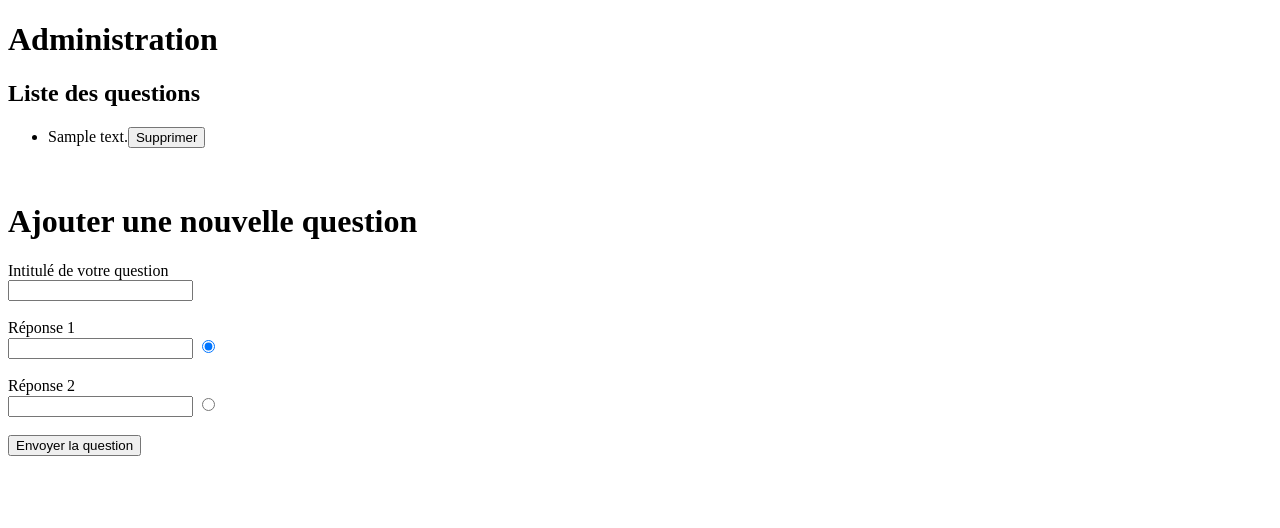
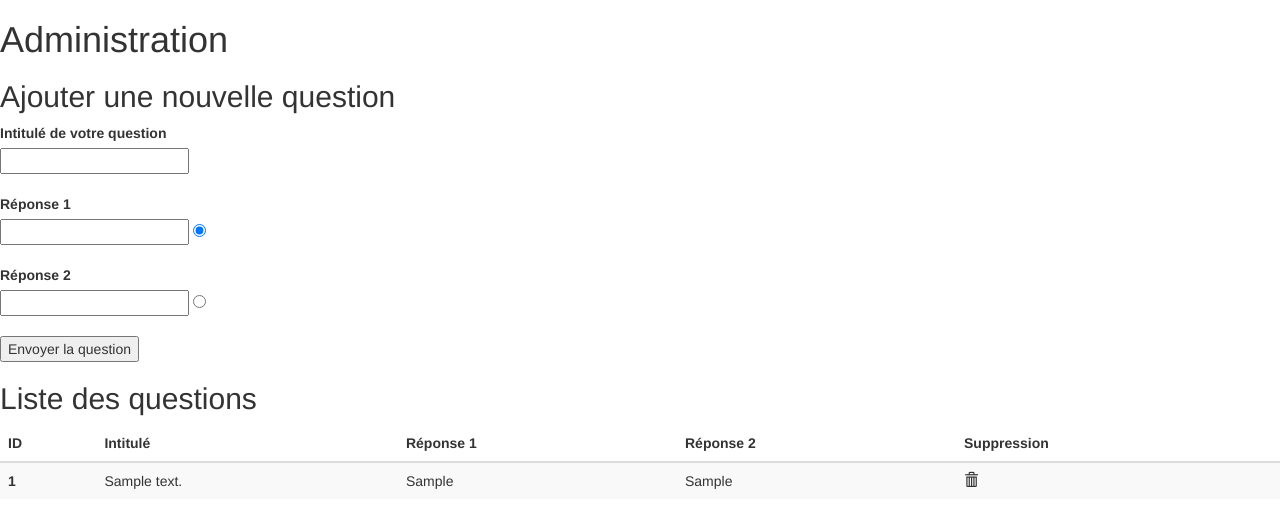
Before and after one commit to jules-larue/QuizzUp, a Flask app: page /admin/ in a window 1280 px wide. Shown: the top 528 px of the page. Run offline with Flask 2, Linux system fonts and the light colour scheme; tables that the repository leaves empty hold one stand-in row (values such as "Sample post"); some libraries are stand-ins or nearby versions.

Commit message:
tableau Bootstrap pour lister questions (admin.html)

```diff
--- a/app/static/js/admin.js
+++ b/app/static/js/admin.js
@@ -19,8 +19,16 @@ $().ready(function() {
 
 function ajoutQuestion(question) {
   console.log(question);
-  $("#listeQuestions").append($("<li id="+question["id"]+">").append(question["contenu"]) // on affiche le contenu de la question (son intitulé)
-                      .append($("<button onclick=deleteQuestion(this)>").append("Supprimer"))); // on ajoute à côté un bouton pour supprimer la question
+  var id = question["id"]; // l'id de la question à ajouter
+  $("#table-body-questions").append($("<tr id="+id+">")); // on ajoute une nouvelle ligne du tableau
+  // on ajoute ensuite chaque colonne
+  $("#table-body-questions #"+id).append($("<th>").append(id)) // ID
+                                    .append($("<td>").append(question["contenu"])) // intitulé
+                                    .append($("<td>").append(question["reponse1"])) // réponse 1
+                                    .append($("<td>").append(question["reponse2"])) // réponse 2
+                                    .append($("<td>").append($("<span class='glyphicon glyphicon-trash' onclick='deleteQuestion(this)'>")));
+  // ajout d'un curseur "pointer" quand on passe la main sur la corbeille pour supprimer une question
+  $(".glyphicon-trash").css("cursor", "pointer");
 }
 
 
@@ -60,7 +68,7 @@ function submitQuestion() {
 
 
 function deleteQuestion(event) {
-  var id = $(event).parent().attr("id");
+  var id = $(event).parent().parent().attr("id");
   $.ajax({
         url: "http://localhost:5000/question/"+id, // on choisir l'id de la question à supprimer dans la route
         type: "DELETE", // méthode DELETE
@@ -69,7 +77,7 @@ function deleteQuestion(event) {
         success: function(data) {
           if(data["success"] == true) {
             alert("La question (id "+id+") a bien été supprimée.");
-            $("#listeQuestions #"+id).remove(); // on supprime la questions dans la liste
+            $("#table-body-questions #"+id).remove(); // on supprime la question dans la liste
           }
         },
         error: function(err) {
--- a/app/templates/admin.html
+++ b/app/templates/admin.html
@@ -3,21 +3,15 @@
 
 <head>
   <meta charset="utf-8">
+  <link rel="stylesheet" href="/static/css/bootstrap/css/bootstrap.css">
+  <link rel="stylesheet" href="/static/css/bootstrap/css/bootstrap-theme.css">
 </head>
 
 <body>
   <h1>Administration</h1>
 
-  <h2>Liste des questions</h2>
-
-  <ul id="listeQuestions">
-
-  </ul>
-  </br>
-
-
   <div id="ajoutQuestionBlock">
-    <h1>Ajouter une nouvelle question</h1>
+    <h2>Ajouter une nouvelle question</h2>
     <label for="intitule">Intitulé de votre question</label></br>
     <input id="intitule" type="text" required/></br></br>
 
@@ -33,6 +27,25 @@
     <input type="button" value="Envoyer la question" onclick="submitQuestion()"/>
   </div>
 
+  <h2>Liste des questions</h2>
+  <!-- Tableau d'affichage des questions de la base de données -->
+  <table class="table table-striped">
+    <thead> <!-- En-tête -->
+      <tr class="text-center">
+        <th>ID</th>
+        <th>Intitulé</th>
+        <th>Réponse 1</th>
+        <th>Réponse 2</th>
+        <th>Suppression</th>
+      </tr>
+    </thead>
+
+    <tbody id="table-body-questions"> <!-- Corps du tableau (les questions) -->
+
+    </tbody>
+
+  </table>
+
 </body>
 
 
```
